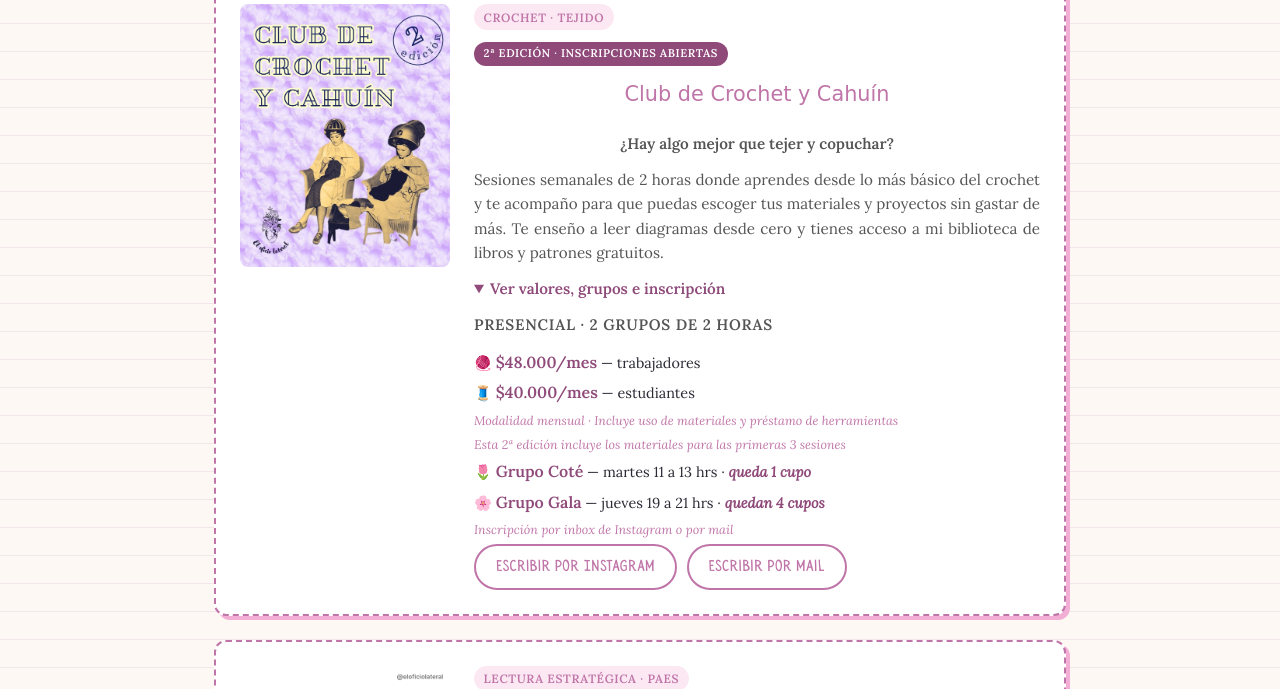
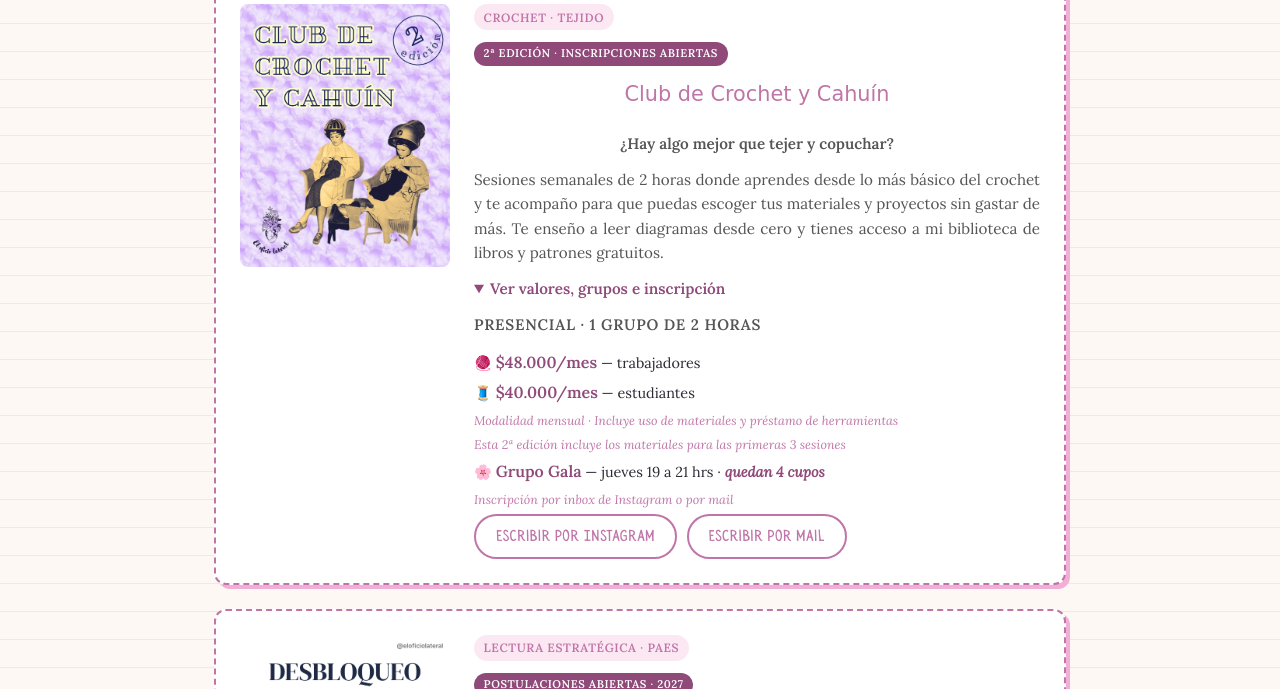
Before and after one commit to unanubet/eloficiolateral, a plain HTML site: page index.html in a window 1280 px wide. Both pictures are taken after a click on the heading "Ver valores, grupos e inscripción". Shown: the part 1096-1785 px from the top of the page. Drawn offline with Linux system fonts and the light colour scheme; a web font is replaced by a local one.

Commit message:
Club de Crochet y Cahuín: quita Grupo Coté (lleno), queda Grupo Gala
Co-Authored-By: Claude Sonnet 5.5 <noreply@anthropic.com>

```diff
--- a/index.html
+++ b/index.html
@@ -114,7 +114,7 @@
             <p>Sesiones semanales de 2 horas donde aprendes desde lo más básico del crochet y te acompaño para que puedas escoger tus materiales y proyectos sin gastar de más. Te enseño a leer diagramas desde cero y tienes acceso a mi biblioteca de libros y patrones gratuitos.</p>
             <details class="tarjeta-detalle">
               <summary>Ver valores, grupos e inscripción</summary>
-            <p class="tarjeta-meta">Presencial · 2 grupos de 2 horas</p>
+            <p class="tarjeta-meta">Presencial · 1 grupo de 2 horas</p>
             <div class="tarjeta-precios">
               <span class="precio-item">🧶 <strong>$48.000/mes</strong> — trabajadores</span>
               <span class="precio-item">🧵 <strong>$40.000/mes</strong> — estudiantes</span>
@@ -122,7 +122,6 @@
               <span class="precio-nota">Esta 2ª edición incluye los materiales para las primeras 3 sesiones</span>
             </div>
             <div class="tarjeta-precios tarjeta-grupos">
-              <span class="precio-item">🌷 <strong>Grupo Coté</strong> — martes 11 a 13 hrs · <em>queda 1 cupo</em></span>
               <span class="precio-item">🌸 <strong>Grupo Gala</strong> — jueves 19 a 21 hrs · <em>quedan 4 cupos</em></span>
               <span class="precio-nota">Inscripción por inbox de Instagram o por mail</span>
             </div>
```
